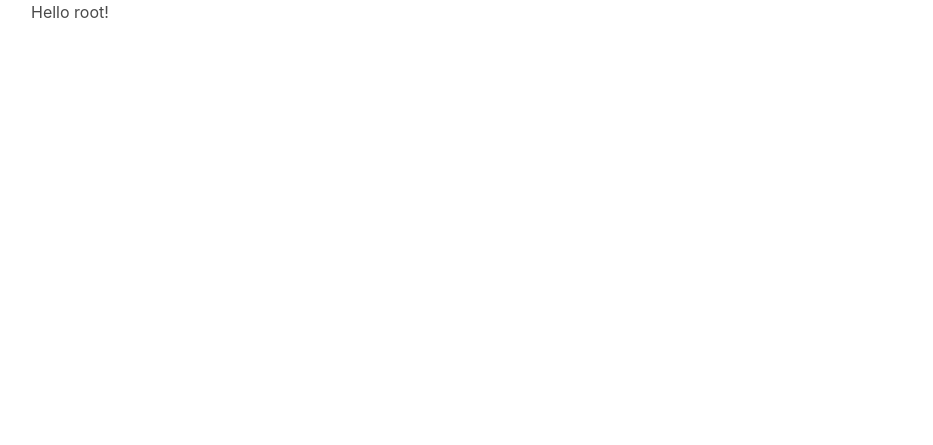
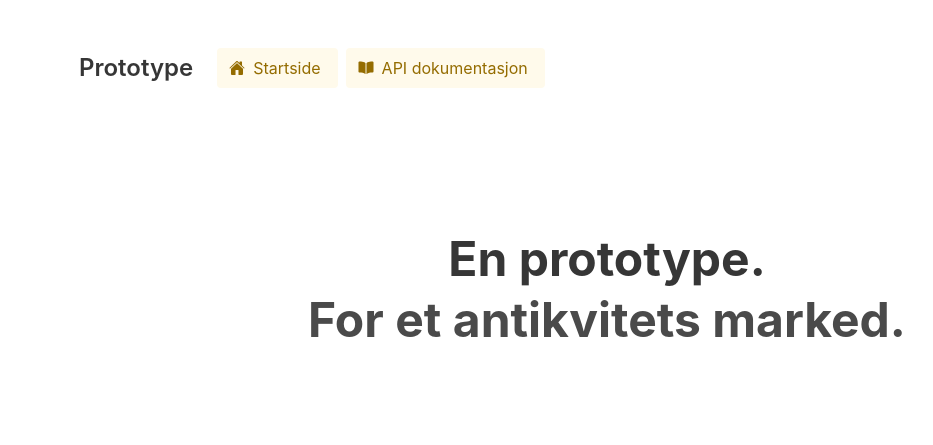
Before and after one commit to olejorga/prototype, a FastAPI app: page / in a window 1280 px wide. Before the commit the part shown is almost empty. Shown: the top 445 px of the page, without its empty margins (33-966 px from the left). Run offline with FastAPI, Linux system fonts and the light colour scheme.

Commit message:
Litt initiell html fra BULMA

```diff
--- a/src/templates/base.html
+++ b/src/templates/base.html
@@ -7,6 +7,40 @@
         <link rel="stylesheet" href="{{ url_for('static', path='/styles.css') }}">
     </head>
     <body class="container">
-        {% block content %}{% endblock %}
+        <header class="section">
+            <nav class="columns is-vcentered">
+                <div class="column is-narrow">
+                    <span class="title is-4">Prototype</span>
+                </div>
+                <div class="column">
+                    <nav class="buttons">
+                        <a href="/" class="button is-light is-warning">
+                            <span class="icon-text">
+                                <span class="icon">
+                                    <ion-icon name="home"></ion-icon>
+                                </span>
+                                <span>Startside</span>
+                            </span>
+                        </a>
+                        <a href="/docs" class="button is-light is-warning">
+                            <span class="icon-text">
+                                <span class="icon">
+                                    <ion-icon name="book"></ion-icon>
+                                </span>
+                                <span>API dokumentasjon</span>
+                            </span>
+                        </a>
+                    </nav>
+                </div>
+            </nav>
+        </header>
+        <main class="section">
+            {% block content %}{% endblock %}
+        </main>
+        <footer>
+
+        </footer>
+        <script type="module" src="https://unpkg.com/ionicons@5.5.2/dist/ionicons/ionicons.esm.js"></script>
+        <script nomodule src="https://unpkg.com/ionicons@5.5.2/dist/ionicons/ionicons.js"></script>
     </body>
 </html>
--- a/src/templates/index.html
+++ b/src/templates/index.html
@@ -1,4 +1,9 @@
 {% extends 'base.html' %}
 {% block content %}
-    <h1>Hello root!</h1>
+    <section class="hero">
+        <div class="hero-body has-text-centered">
+            <h1 class="title is-1 has-text-weight-bold">En prototype.</h1>
+            <h2 class="subtitle is-1 has-text-weight-bold">For et antikvitets marked.</h2>
+        </div>
+    </section>
 {% endblock %}
```
